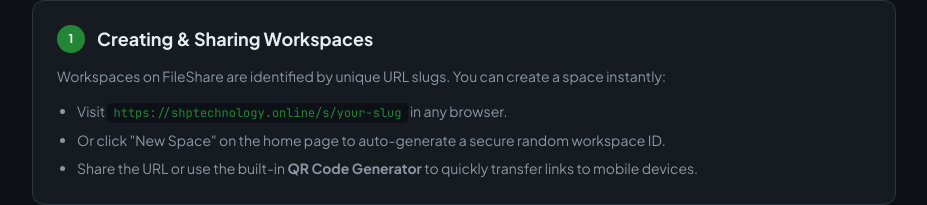
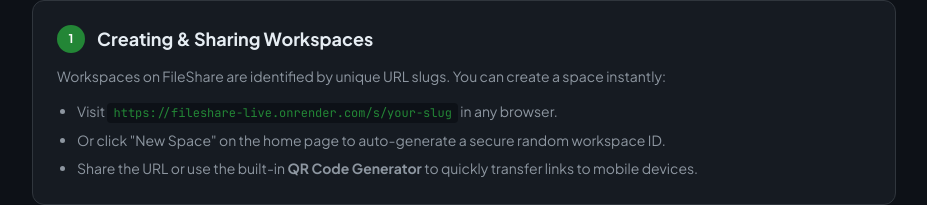
Before and after one commit to sandeshPatel06/file-share, a Next.js app: page /guide in a window 1280 px wide. Shown: the part 256-461 px from the top of the page, without its empty margins (176-1103 px from the left). Built offline with nearby package versions, Linux system fonts and the light colour scheme; no server answers.

Commit message:
fix(docs): replace hallucinated shptechnology.online with fileshare-live.onrender.com

```diff
--- a/src/app/about/page.tsx
+++ b/src/app/about/page.tsx
@@ -2,7 +2,7 @@ import type { Metadata } from "next";
 import Link from "next/link";
 import { FileText, Zap, Shield, Globe, Users, HardDrive, Code2 } from "lucide-react";
 
-const appUrl = process.env.NEXT_PUBLIC_APP_URL || "https://shptechnology.online";
+const appUrl = process.env.NEXT_PUBLIC_APP_URL || "https://fileshare-live.onrender.com";
 
 export const metadata: Metadata = {
   title: "About FileShare — Real-Time Collaborative Workspace",
--- a/src/app/guide/page.tsx
+++ b/src/app/guide/page.tsx
@@ -2,7 +2,7 @@ import type { Metadata } from "next";
 import Link from "next/link";
 import { FileText, BookOpen, Code, Sparkles } from "lucide-react";
 
-const appUrl = process.env.NEXT_PUBLIC_APP_URL || "https://shptechnology.online";
+const appUrl = process.env.NEXT_PUBLIC_APP_URL || "https://fileshare-live.onrender.com";
 
 export const metadata: Metadata = {
   title: "User Guide & Documentation — FileShare",
@@ -54,7 +54,7 @@ export default function GuidePage() {
               Workspaces on FileShare are identified by unique URL slugs. You can create a space instantly:
             </p>
             <ul className="list-disc pl-5 space-y-1.5 text-[var(--text-muted)]">
-              <li>Visit <code className="px-1.5 py-0.5 rounded bg-[var(--bg-main)] font-mono text-xs text-[var(--accent-primary)]">https://shptechnology.online/s/your-slug</code> in any browser.</li>
+              <li>Visit <code className="px-1.5 py-0.5 rounded bg-[var(--bg-main)] font-mono text-xs text-[var(--accent-primary)]">https://fileshare-live.onrender.com/s/your-slug</code> in any browser.</li>
               <li>Or click &quot;New Space&quot; on the home page to auto-generate a secure random workspace ID.</li>
               <li>Share the URL or use the built-in <strong>QR Code Generator</strong> to quickly transfer links to mobile devices.</li>
             </ul>
--- a/src/app/privacy/page.tsx
+++ b/src/app/privacy/page.tsx
@@ -2,7 +2,7 @@ import type { Metadata } from "next";
 import Link from "next/link";
 import { Shield, FileText, Lock, Globe, Database, Eye } from "lucide-react";
 
-const appUrl = process.env.NEXT_PUBLIC_APP_URL || "https://shptechnology.online";
+const appUrl = process.env.NEXT_PUBLIC_APP_URL || "https://fileshare-live.onrender.com";
 
 export const metadata: Metadata = {
   title: "Privacy Policy — FileShare",
@@ -92,7 +92,7 @@ export default function PrivacyPage() {
           <section className="bg-[var(--bg-surface)] p-5 rounded-xl border border-[var(--border-color)]">
             <h2 className="text-lg font-semibold mb-3 text-[var(--text-main)]">5. Contact Us</h2>
             <p className="text-[var(--text-muted)]">
-              If you have any questions or concerns regarding this Privacy Policy or data processing practices, please contact us at support@shptechnology.online.
+              If you have any questions or concerns regarding this Privacy Policy or data processing practices, please contact us at support@fileshare-live.onrender.com.
             </p>
           </section>
         </div>
--- a/src/app/terms/page.tsx
+++ b/src/app/terms/page.tsx
@@ -2,7 +2,7 @@ import type { Metadata } from "next";
 import Link from "next/link";
 import { FileText, FileCode, CheckCircle2, AlertTriangle, HelpCircle } from "lucide-react";
 
-const appUrl = process.env.NEXT_PUBLIC_APP_URL || "https://shptechnology.online";
+const appUrl = process.env.NEXT_PUBLIC_APP_URL || "https://fileshare-live.onrender.com";
 
 export const metadata: Metadata = {
   title: "Terms of Service — FileShare",
@@ -88,7 +88,7 @@ export default function TermsPage() {
               5. Governing Law & Abuse Reports
             </h2>
             <p className="text-[var(--text-muted)]">
-              To report abuse, copyright infringement, or terms violations, please contact abuse@shptechnology.online.
+              To report abuse, copyright infringement, or terms violations, please contact abuse@fileshare-live.onrender.com.
             </p>
           </section>
         </div>
```
